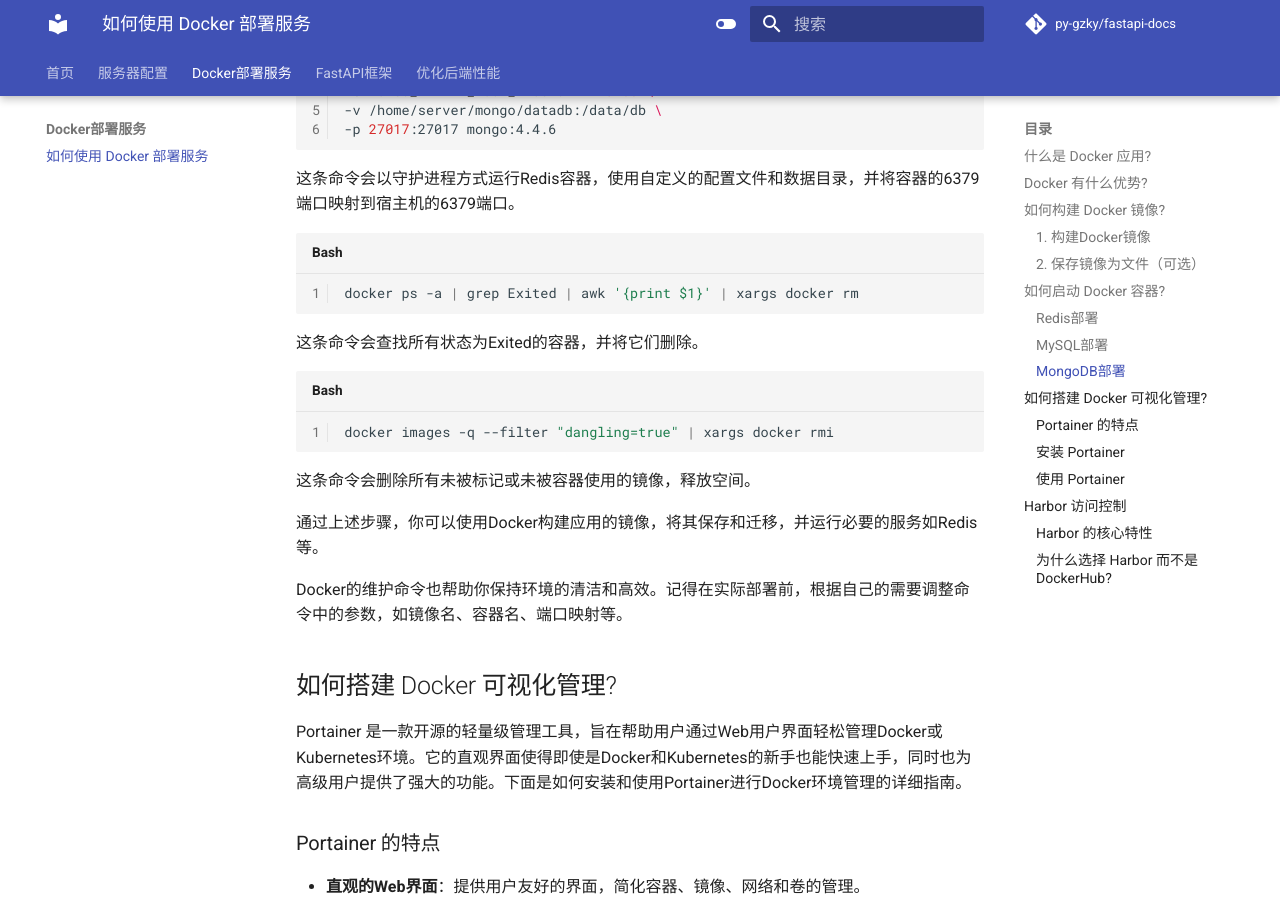
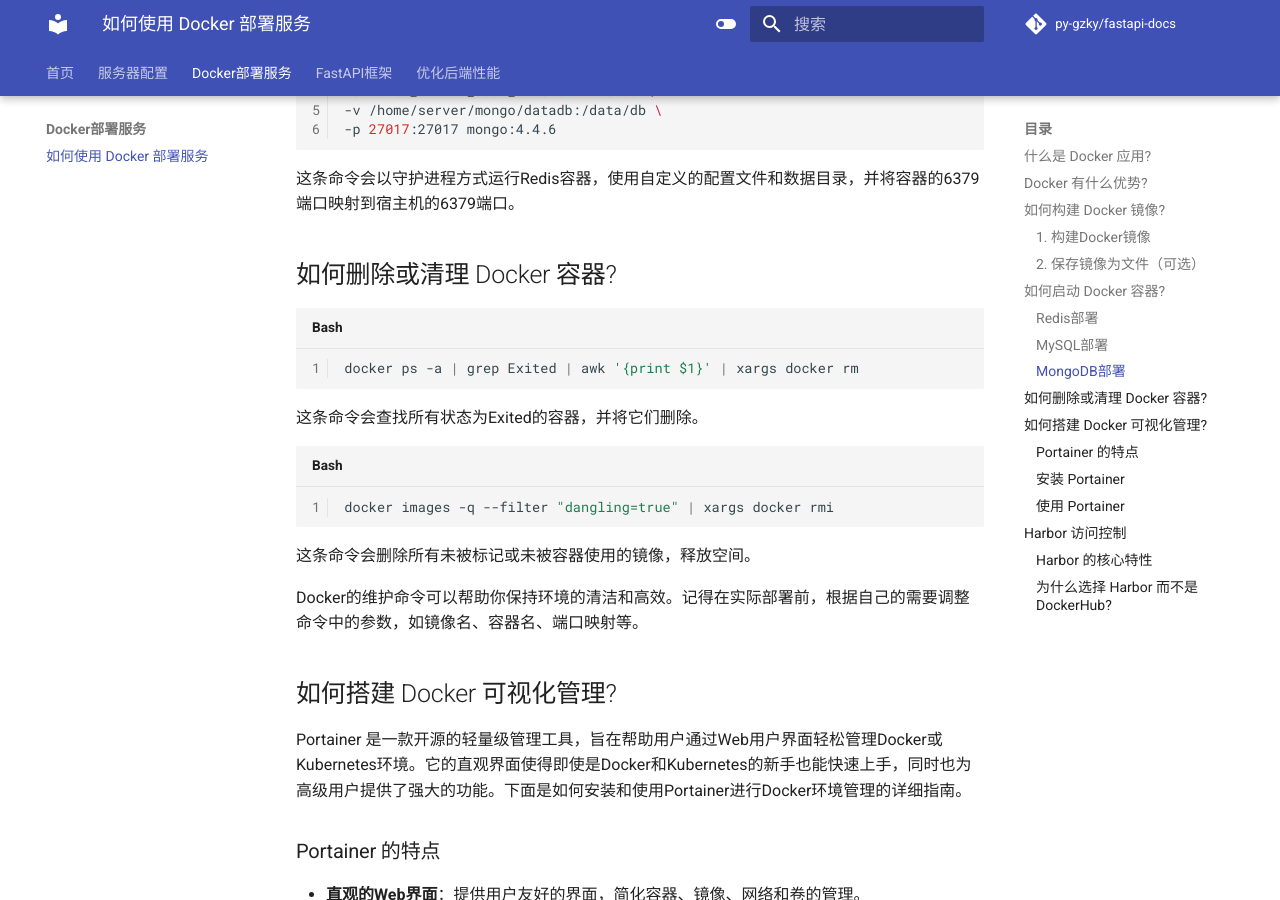
Before and after one commit to PY-GZKY/PythonBackendEngineerGuide, an MkDocs documentation site: the page built from docs/how-to-deploy-using-docker.md, in a window 1280 px wide and 900 px high, scrolled down 1857 px. Built offline with MkDocs 1.6.1 and Material for MkDocs 9.7.7, drawn with Linux system fonts in a browser that asks for light colours; comment, search, counter and statistics services are not loaded.

Commit message:
Update how-to-deploy-using-docker.md

````diff
--- a/docs/how-to-deploy-using-docker.md
+++ b/docs/how-to-deploy-using-docker.md
@@ -31,7 +31,6 @@
 ```shell
 docker save app_name:latest | gzip > app_name.tar.gz
 ```
-
 这条命令会将`app_name`镜像保存为一个名为`app_name.tar.gz`的压缩文件。
 
 ## 如何启动 Docker 容器?
@@ -72,6 +71,8 @@
 
 这条命令会以守护进程方式运行Redis容器，使用自定义的配置文件和数据目录，并将容器的6379端口映射到宿主机的6379端口。
 
+## 如何删除或清理 Docker 容器?
+
 ```shell
 docker ps -a | grep Exited | awk '{print $1}' | xargs docker rm
 ```
@@ -82,9 +83,7 @@
 ```
 这条命令会删除所有未被标记或未被容器使用的镜像，释放空间。
 
-通过上述步骤，你可以使用Docker构建应用的镜像，将其保存和迁移，并运行必要的服务如Redis等。
-
-Docker的维护命令也帮助你保持环境的清洁和高效。记得在实际部署前，根据自己的需要调整命令中的参数，如镜像名、容器名、端口映射等。
+Docker的维护命令可以帮助你保持环境的清洁和高效。记得在实际部署前，根据自己的需要调整命令中的参数，如镜像名、容器名、端口映射等。
 
 ## 如何搭建 Docker 可视化管理?
 
````
